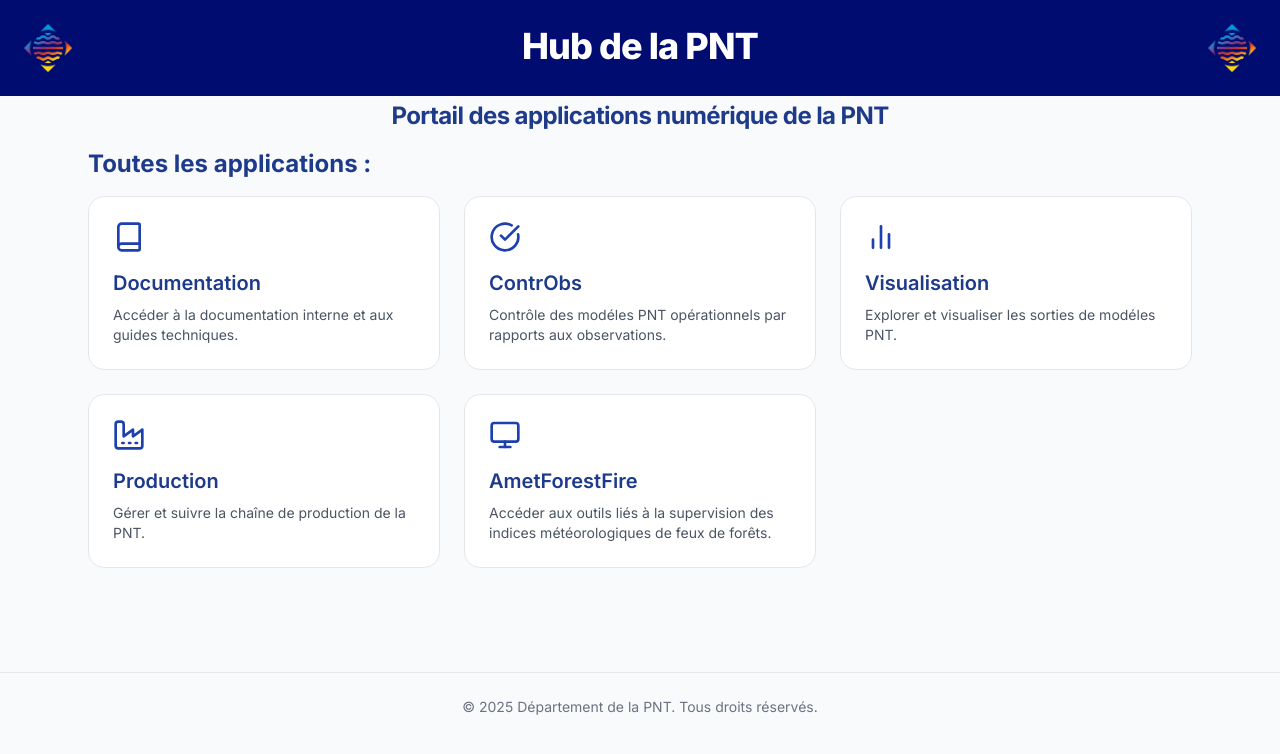
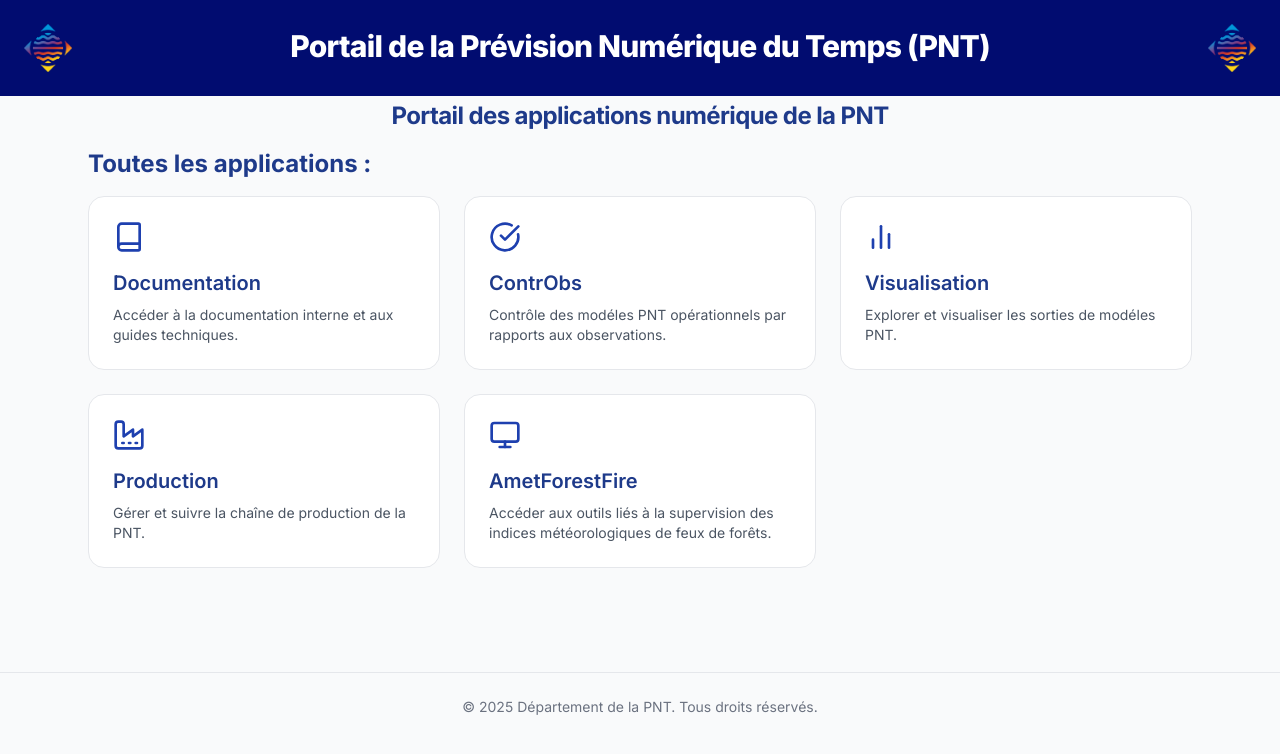
Before and after one commit to walidchikhi/PortailPNT, a React (Vite) app: page / in a window 1280 px wide. Shown: the top 754 px of the page. Built offline with nearby package versions, Linux system fonts and the light colour scheme.

Commit message:
final produdct, ready to be used

```diff
--- a/index.html
+++ b/index.html
@@ -2,6 +2,7 @@
 <html lang="fr">
   <head>
     <meta charset="UTF-8" />
+    <link rel="icon" type="image/png" href="/src/assets/logo.png" />
     <meta name="viewport" content="width=device-width, initial-scale=1.0" />
     <title>PNT Department Hub</title>
     <link rel="preconnect" href="https://fonts.googleapis.com">
--- a/src/App.jsx
+++ b/src/App.jsx
@@ -28,8 +28,8 @@ function Header() {
 
         {/* Texte centré */}
         <div className="text-center flex-1 px-4">
-          <h1 className="text-3xl sm:text-4xl font-extrabold tracking-tight">
-            Hub de la PNT
+          <h1 className="text-2xl sm:text-3xl font-extrabold tracking-tight">
+            Portail de la Prévision Numérique du Temps (PNT)
           </h1>
           <p className="mt-1 text-sm sm:text-base text-gray-200">
           </p>
--- a/src/apps.js
+++ b/src/apps.js
@@ -4,7 +4,7 @@ export const apps = [
     name: 'Documentation',
     description: "Accéder à la documentation interne et aux guides techniques.",
     icon: 'Book',
-    url: 'http://localhost:8000/Home', // <-- Remplace par l’URL réelle
+    url: 'http://localhost:8000/Home',
     external: true
   },
   {
@@ -18,7 +18,7 @@ export const apps = [
     name: 'Visualisation',
     description: 'Explorer et visualiser les sorties de modéles PNT.',
     icon: 'BarChart2',
-    url: 'http://10.16.50.11:2026/',
+    url: 'http://10.16.50.11:2025/',
     external: true
   },
   {
```
